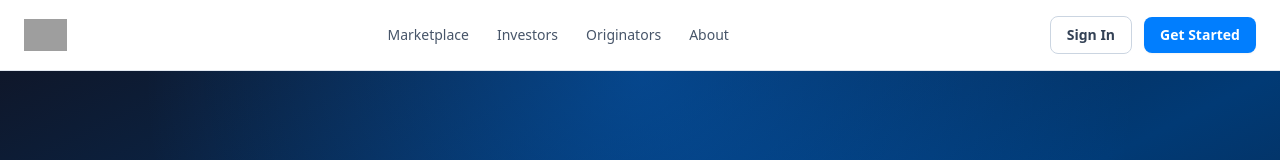
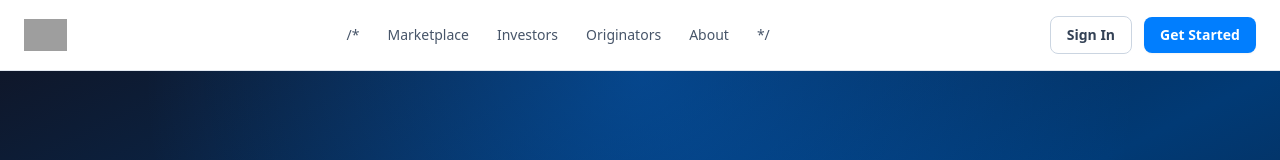
Before and after one commit to silasneo/BuildVestZK, a React (Vite) app in the folder frontend/: page / in a window 1280 px wide. Shown: the top 160 px of the page. Built offline with nearby package versions, Linux system fonts and the light colour scheme; grey boxes are pictures that could not be loaded.

Commit message:
Update Landing.tsx

```diff
--- a/frontend/src/pages/Landing.tsx
+++ b/frontend/src/pages/Landing.tsx
@@ -53,11 +53,11 @@ function Landing() {
           </Link>
 
           <nav className="hidden items-center gap-7 text-sm font-medium text-slate-600 md:flex">
-            {navLinks.map((item) => (
+          /*   {navLinks.map((item) => (
               <a key={item} href="#" className="transition hover:text-bv-blue">
                 {item}
               </a>
-            ))}
+            ))} */
           </nav>
 
           <div className="hidden items-center gap-3 md:flex">
```
